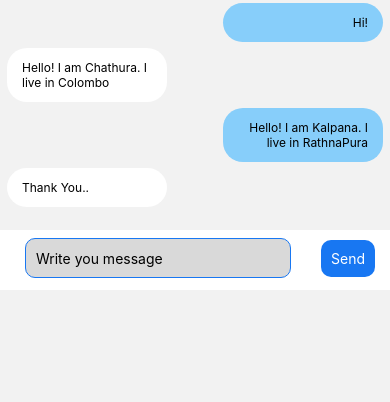
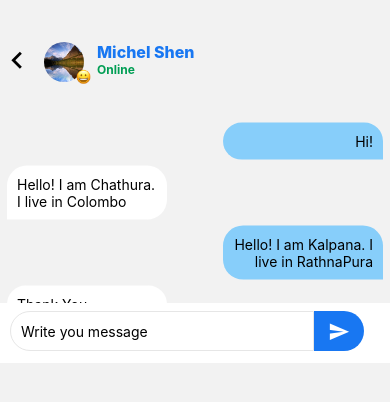
Before and after one commit to Group-15-2/imu, a React Native app: screen /ChatBox in a window 390 px wide. Shown: the top 402 px of the page. Built offline with nearby package versions, Linux system fonts and the light colour scheme.

Commit message:
Re design Chat box

```diff
--- a/Screens/ChatBox.js
+++ b/Screens/ChatBox.js
@@ -1,18 +1,47 @@
-import React from 'react'
-import { FlatList, SafeAreaView, View, StyleSheet } from 'react-native'
+import React from 'react';
+import { FlatList, SafeAreaView, View, StyleSheet, Text, TouchableOpacity, Image } from 'react-native';
+import Icon from 'react-native-vector-icons/MaterialCommunityIcons';
 
 import Chat from '../components/chat'
 import Message from '../components/message'
 
-export default function ChatBox () {
+export default function ChatBox ({navigation}) {
+  const Messages = [
+    {
+      id: '1',
+      userName: 'Michel Shen',
+      moodlet: require('../assets/moodlets/happy.png'),
+      messageTime: '4 mins ago',
+      messageText:
+        'Hey there, this is my test for a post of my social app in React Native.',
+    },
+  ]
+
   const mock = [
     { id: 4, message: 'Thank You..', side: 'left',createdAt: new Date(), },
     { id: 3, message: 'Hello! I am Kalpana. I live in RathnaPura', side: 'right',createdAt: new Date(), },
     { id: 2, message: 'Hello! I am Chathura. I live in Colombo', side: 'left',createdAt: new Date(), },
-    { id: 1, message: 'Hi!', side: 'right',createdAt: new Date(), },
+    { id: 1, message: 'Hi!', side: 'right',createdAt: '4.02', },
   ]
   return (
     <SafeAreaView>
+      <View style={styles.topSelector}>
+      <TouchableOpacity activeOpacity={.7} onPress={() => navigation.navigate('Messages')}>
+        <Icon name='chevron-left' size={34}  />
+      </TouchableOpacity>
+      <View style={styles.c1}>
+          <View style={styles.namePicContainer}>
+          <View>
+              <Image style={styles.userimg} source={require('../assets/4.jpg')}/>
+              <Image source={require('../assets/moodlets/good.png')} style={styles.moodlet}/>
+          </View>
+          <View>
+              <Text style={styles.text}>Michel Shen</Text>
+              <Text style={styles.t}>Online</Text>
+          </View>
+          </View>
+      </View>
+      </View>
       <View style={styles.messagesContainer}>
         <FlatList
           inverted
@@ -22,7 +51,7 @@ export default function ChatBox () {
           }}
           renderItem={function ({ item }) {
             return (
-              <Message createdAt={item.createdAt} side={item.side} message={item.message} />
+              <Message  side={item.side} message={item.message} createdAt={item.createdAt} />
             )
           }}
         />
@@ -36,9 +65,23 @@ export default function ChatBox () {
 }
 
 const styles= StyleSheet.create({
+  topSelector: {
+    display: 'flex',
+    flexDirection: 'row',
+    alignItems: 'center',
+    marginTop: 32,
+  },
+  heading: {
+    fontSize: 24,
+    fontWeight: 'bold',
+    lineHeight: 30.24,
+    marginLeft: 16,
+    paddingTop: 10,
+    color: '#1877F2'
+  },
   messagesContainer: {
-      height: '100%',
-      paddingBottom: 80
+    height: '85%',
+    paddingBottom: 70
   },
   inputContainer: {
     width: '100%',
@@ -48,5 +91,37 @@ const styles= StyleSheet.create({
     paddingVertical: 8,
     paddingLeft: 10,
     backgroundColor:'#fff'
-    }
+  },
+  namePicContainer: {
+    display: 'flex',
+    flexDirection: 'row',
+    alignItems: 'center',
+    margin: 10
+  },
+  userimg: {
+    width: 40,
+    height: 40,
+    borderRadius: 30,
+    marginRight: 13
+  },
+
+  moodlet: {
+    right: -32,
+    bottom: 13,
+    width: 15,
+    height: 15,
+    marginBottom:-20
+  },
+
+  text: {
+    fontWeight:'800',
+    fontSize:16,
+    color:'#1877F2'
+  },
+
+  t: {
+    fontSize: 12,
+    fontWeight: '700',
+    color: "#009E54",
+  },
 })
--- a/Screens/SignIn.js
+++ b/Screens/SignIn.js
@@ -79,7 +79,7 @@ export default function App({ navigation }) {
                         <MaterialCommunityIcons name={rightIcon} size={22} color="#BBBBBB" />
                     </Pressable>
                 </View>
-                <TouchableOpacity activeOpacity={.7} style={inStyle.txtInt} onPress={handleSignIn}>
+                <TouchableOpacity activeOpacity={.7} style={inStyle.txtInt} onPress={() => navigation.navigate('Home')}>
                     <Text style={inStyle.txt}>Login</Text>
                 </TouchableOpacity>
 
--- a/components/chat.js
+++ b/components/chat.js
@@ -1,5 +1,6 @@
-import React, { useCallback, useState } from 'react'
-import { View, Text, TextInput, StyleSheet, TouchableOpacity } from 'react-native'
+import React, { useCallback, useState } from 'react';
+import { View, Text, TextInput, StyleSheet, TouchableOpacity } from 'react-native';
+import Icon from 'react-native-vector-icons/MaterialCommunityIcons';
 
 export default function Chat () {
   const [message, setMessage] = useState('')
@@ -23,8 +24,8 @@ export default function Chat () {
 
       </View>
 
-      <TouchableOpacity style={styles.send} onPress={handlePress} >
-        <Text style={{color:'#fff'}}>Send</Text>
+      <TouchableOpacity activeOpacity={.7} style={styles.send} onPress={handlePress} >
+        <Icon name='send' size={22} color={'#fff'} />
       </TouchableOpacity>
     </View>
   )
@@ -34,24 +35,28 @@ const styles = StyleSheet.create({
   container: {
     flexDirection: 'row',
     alignItems: 'center',
-    justifyContent: 'space-around',
     width: '100%'
   },
   inputContainer: {
-    width: '70%'
+    width: '80%'
   },
   input: {
-    backgroundColor:'#D9D9D9',
+    backgroundColor:'#fff',
     height: 40,
-    borderColor: '#1877F2',
+    borderColor: '#E6E6E6',
     borderWidth: 1,
-    borderRadius: 10,
+    borderTopLeftRadius: 30,
+    borderBottomLeftRadius: 30,
     flexDirection: 'row',
     paddingHorizontal: 10
   },
   send: {
+    height: 40,
     backgroundColor:'#1877F2',
-    padding: 10,
-    borderRadius: 10
+    paddingTop: 10,
+    paddingLeft: 14,
+    paddingRight: 14,
+    borderTopRightRadius: 30,
+    borderBottomRightRadius: 30,
   }
 })
--- a/components/message.js
+++ b/components/message.js
@@ -31,18 +31,26 @@ const styles = StyleSheet.create({
     textContainer: {
       width: 160,
       backgroundColor: '#fff',
-      borderRadius: 20,
-      paddingHorizontal: 15,
-      paddingVertical: 12,
+      paddingHorizontal: 10,
+      paddingVertical: 10,
       marginLeft: 2,
+      borderTopRightRadius:20,
+      borderTopLeftRadius:20,
+      borderBottomRightRadius:20,
     },
     rightContainer: {
-      justifyContent: 'flex-end'
+      justifyContent: 'flex-end',
+
     },
     rightTextContainer: {
-      backgroundColor: '#87cefa',
+      width: 160,
+      paddingHorizontal: 10,
+      paddingVertical: 10,
+      backgroundColor: '#87CEFA',
       marginRight: 2,
-      borderRadius: 20
+      borderTopRightRadius:20,
+      borderTopLeftRadius:20,
+      borderBottomLeftRadius:20,
     },
     leftText: {
       textAlign: 'left'
@@ -51,13 +59,13 @@ const styles = StyleSheet.create({
       textAlign: 'right'
     },
     text: {
-      fontSize: 12
+      fontSize: 14
     }
   })
 
   const flattenedStyles = {
-    container: StyleSheet.flatten([styles.container, styles.rightContainer]),
-    textContainer: StyleSheet.flatten([styles.textContainer, styles.rightTextContainer]),
+    container: StyleSheet.flatten([styles.container, styles.rightContainer, styles.leftContainer]),
+    textContainer: StyleSheet.flatten([styles.rightTextContainer]),
     leftText: StyleSheet.flatten([styles.leftText, styles.text]),
     rightText: StyleSheet.flatten([styles.rightText, styles.text])
   }
```
Lines whose indentation alone changed are shown as unchanged.
